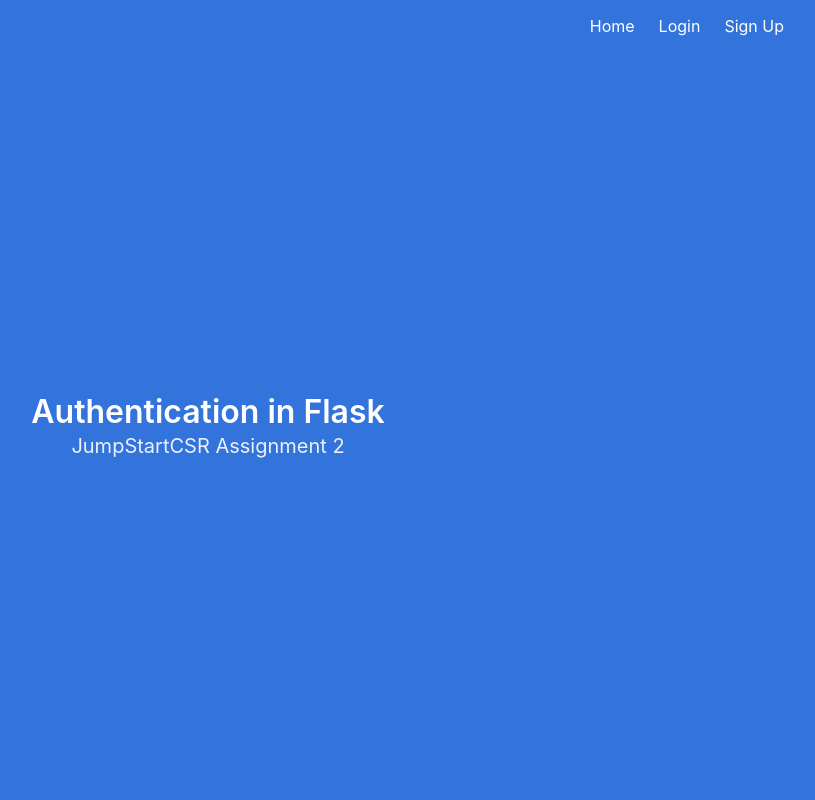
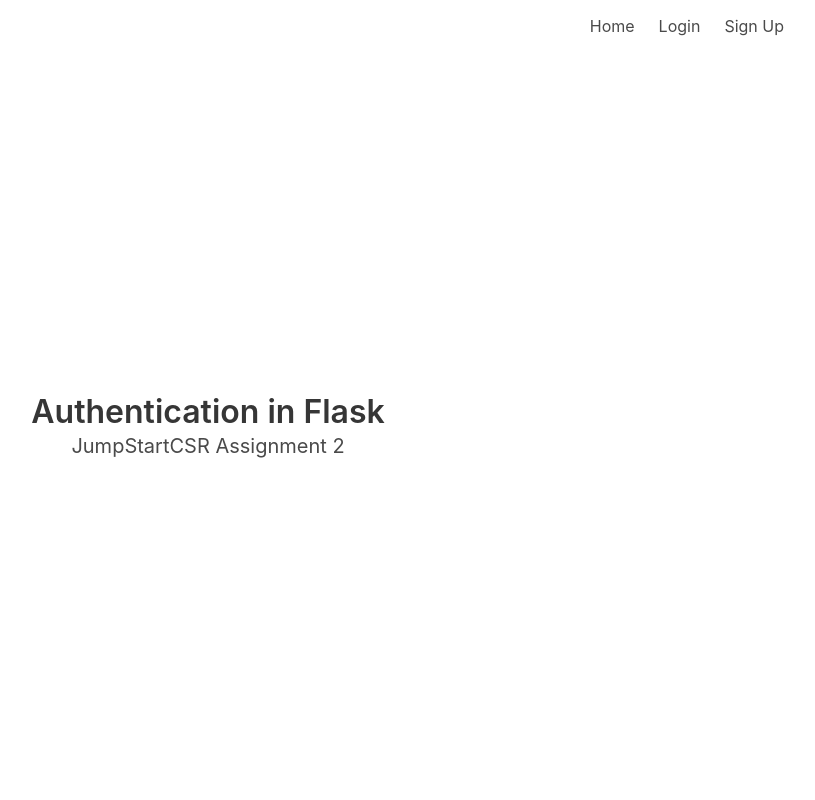
Before and after one commit to cjones0429/Flask_Assignment, a Flask app: page / in a window 1280 px wide. Shown: the whole page, without its empty margins (432-1247 px from the left). Run offline with Flask 2, Linux system fonts and the light colour scheme.

Commit message:
color change

```diff
--- a/project/templates/base.html
+++ b/project/templates/base.html
@@ -10,7 +10,7 @@
 </head>
 
 <body>
-	<section class="hero is-link is-fullheight">
+	<section class="hero is-cyan is-fullheight">
 
 		<div class="hero-head">
 			<nav class="navbar">
@@ -26,7 +26,7 @@
 
 							{% if not current_user.is_authenticated %}
 							<a href="{{ url_for('auth.login') }}" class="navbar-item">Login</a>
-							<a href="{{ url_for('auth.signup') }}" class="navbar-item">Sign Up</a>
+							<a href="{{ url_for('auth.signup') }}" class="navbar-item is-danger">Sign Up</a>
 							{% endif %}
 						</div>
 					</div>
```
Also changed, not shown: project/db.sqlite.
